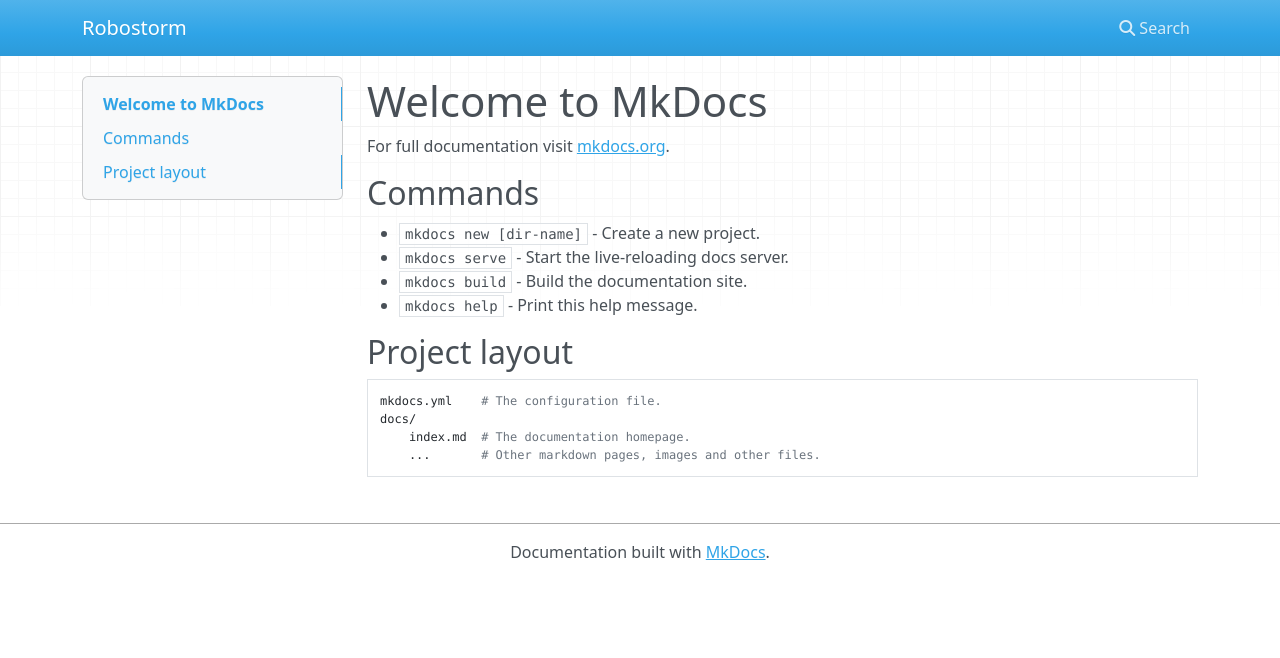
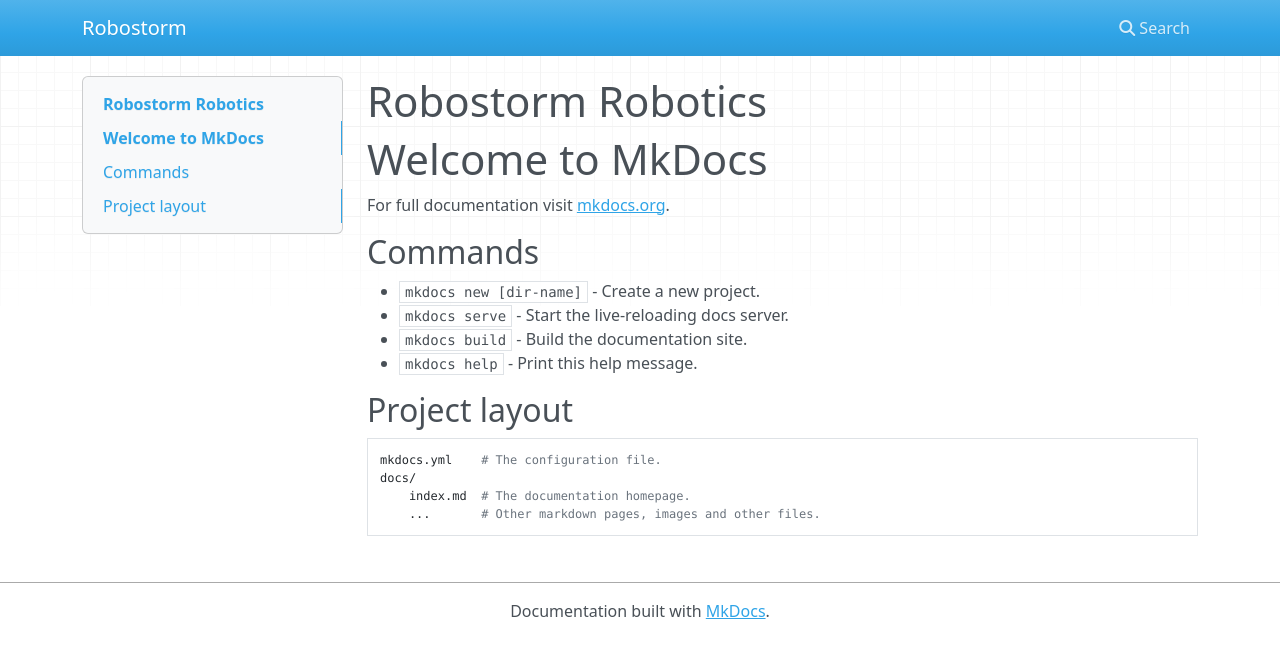
Before and after one commit to Robostorm/Website, an MkDocs documentation site: the page built from docs/index.md, in a window 1280 px wide. Shown: the top 658 px of the page. Built offline with MkDocs 1.6.1, drawn with Linux system fonts in a browser that asks for light colours; nearby versions of some CDN libraries.

Commit message:
Update index.md

```diff
--- a/docs/index.md
+++ b/docs/index.md
@@ -1,3 +1,5 @@
+# Robostorm Robotics
+
 # Welcome to MkDocs
 
 For full documentation visit [mkdocs.org](http://mkdocs.org).
```
